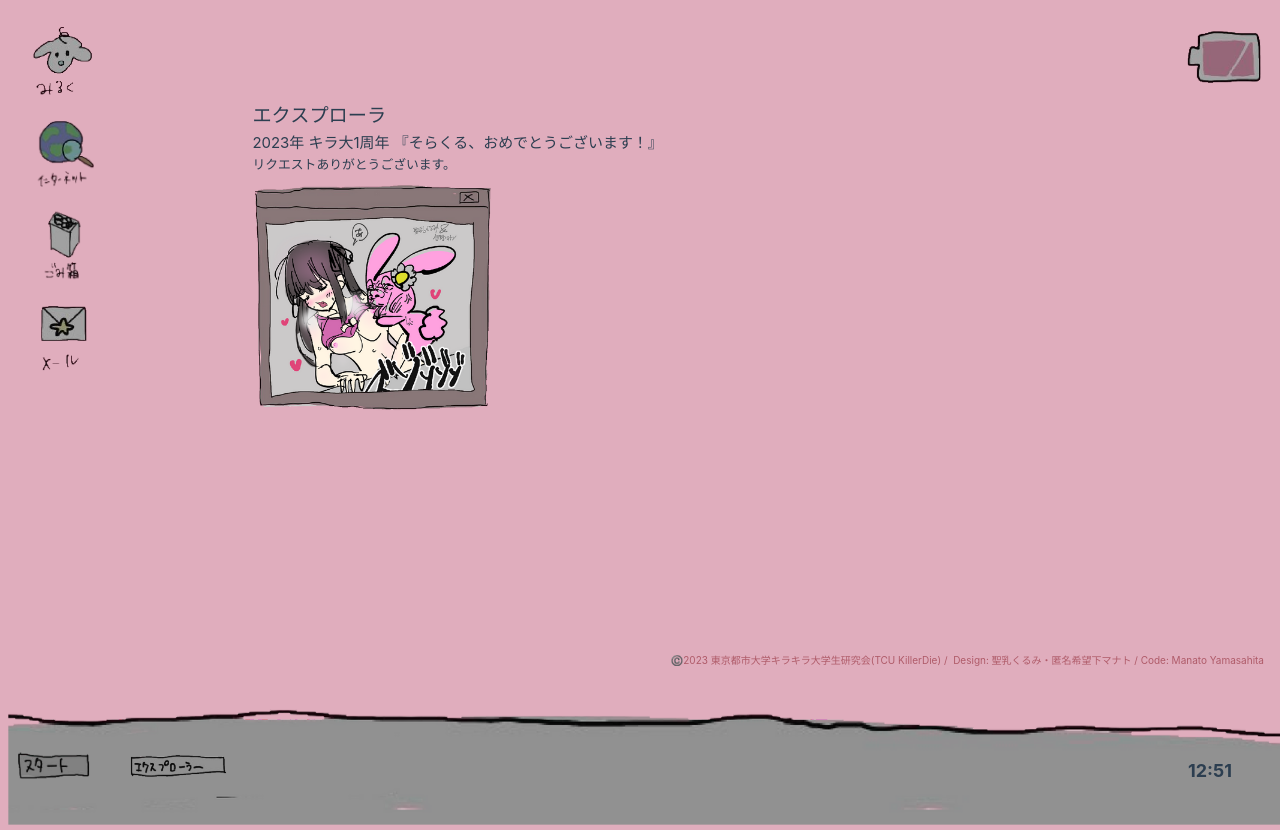
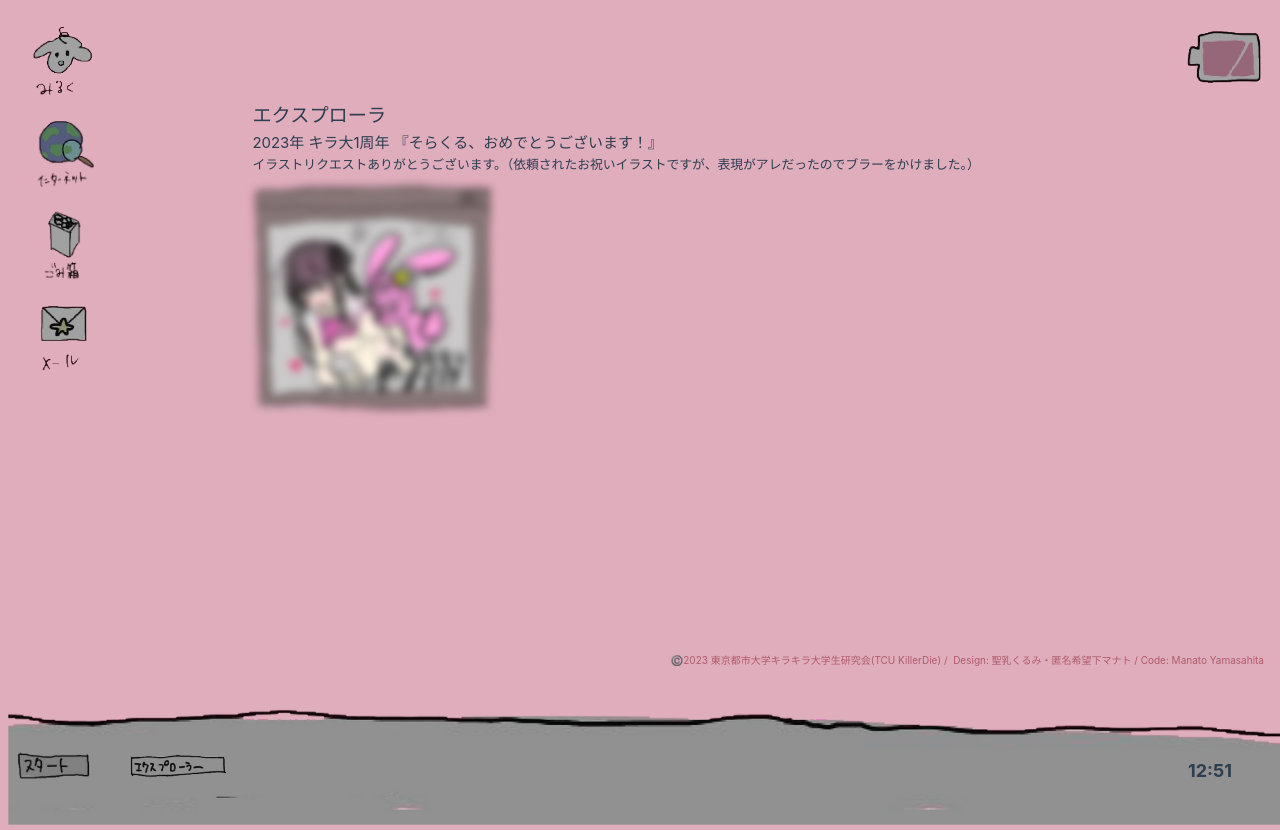
Before and after one commit to ManatoYamashita/killerdie, a Vue app: page /w6 in a window 1280 px wide. Shown: the top 830 px of the page. Built offline with nearby package versions, Linux system fonts and the light colour scheme; a web font is replaced by a local one.

Commit message:
w5 add blur

```diff
--- a/src/views/Window6View.vue
+++ b/src/views/Window6View.vue
@@ -3,7 +3,7 @@
         <article>
             <h2>エクスプローラ</h2>
             <h3>2023年 キラ大1周年 『そらくる、おめでとうございます！』</h3>
-            <p>リクエストありがとうございます。</p>
+            <p>イラストリクエストありがとうございます。（依頼されたお祝いイラストですが、表現がアレだったのでブラーをかけました。）</p>
             <img src="@/assets/sorakuru.svg" alt="そらくる、おめでとうございます！リクエストありがとうございます。" class="sorakuru">
         </article>
     </div>
@@ -20,7 +20,7 @@
     }
     img {
         width: 30%;
-        filter: blur(30%);
+        filter: blur(4px);
     }
 h2, img.window {
     width: 70%;
```
Also changed, not shown: 2 other files (tests, documents, lock files or other folders).
